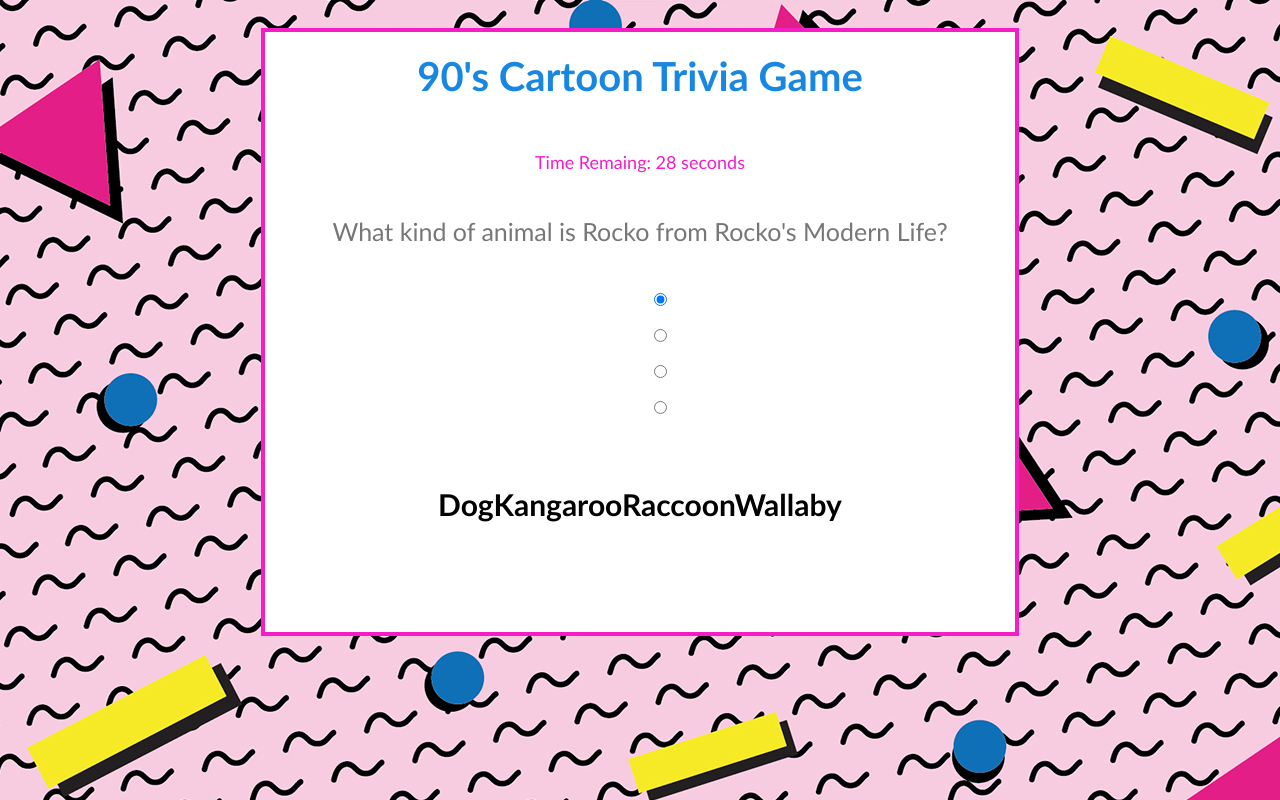
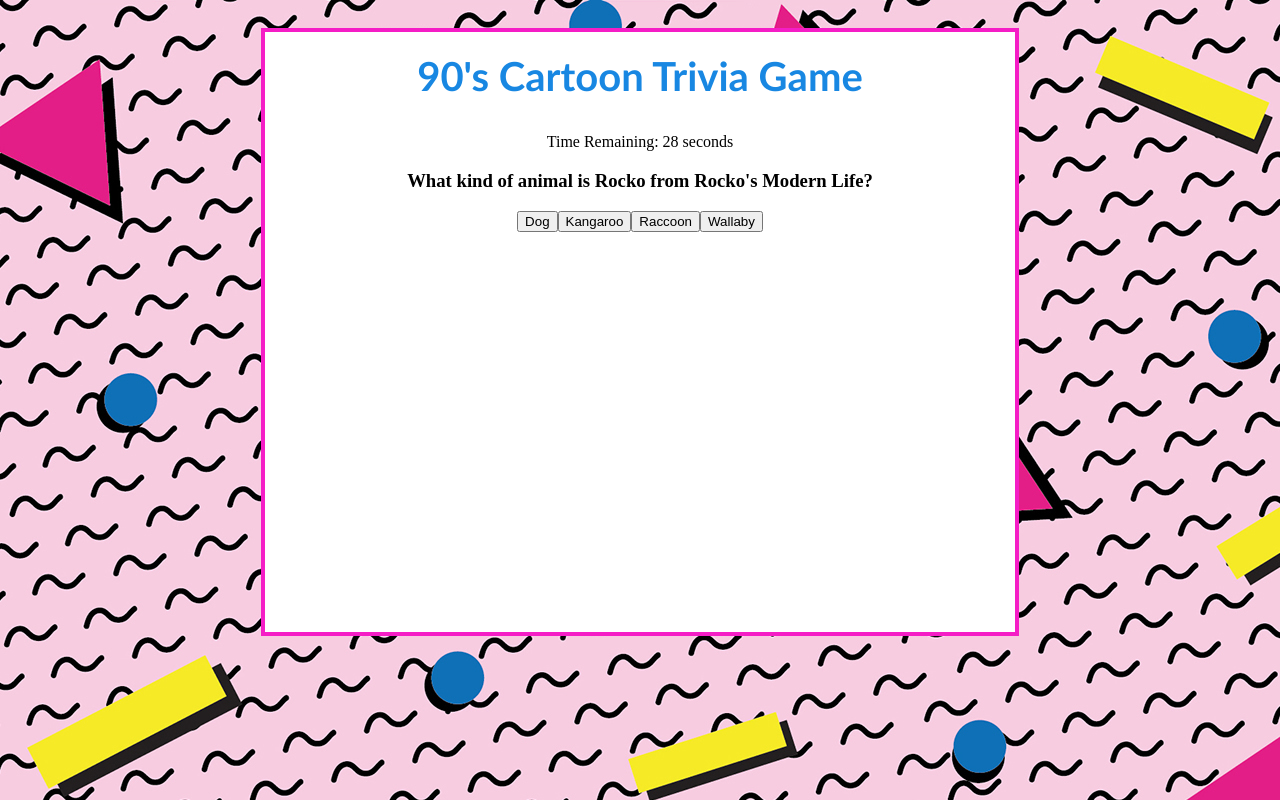
Before and after one commit to azaldana/Trivia-Game, a plain HTML site: page index.html in a window 1280 px wide. Both pictures are taken after a click on the button "Start Game". Drawn offline with nearby package versions, Linux system fonts and the light colour scheme.

Commit message:
recent updates

```diff
--- a/assets/javascript/app.js
+++ b/assets/javascript/app.js
@@ -1,209 +1,206 @@
 $(document).ready(function(){
 
+console.log('it works!');
+
 // Variables for scores and timer //
+var app = $('#second-content');
 var correctAnswer = 0;
 var wrongAnswer = 0;
 var unanswered = 0;
-var timer = 30;
+var timer;
+var remainingTime;
+var questionIndex = 0;
 var intervalId;
+
+
 
 // Function to begin the game which removes the start button, the p tag and begins the questions //
 
-var button = $("button");
-    button.click(function () {
-        $("#button").remove();
-        $("button").remove();
-        $("p").remove();
-        askQuestions();
-        $("form").show();
-})
+function start(){
+    var $start = $('<button>Start Game</button>');
+    $start.on('click', askQuestions);
+        app.empty();
+        app.append($start);
+        correctAnswer = 0;
+        wrongAnswer = 0;
+        unanswered = 0;
+        questionIndex = 0;
+}
 
-// Function that contains a for loop that will go through the questions array and ask the questions, as well as keep track of the score and answers picked by the user //
-
-function askQuestions(){
-
-    $("form").show();
-
-    setTimer();
-
-    for (var i=0; i<triviaQuestions.length; i++){
-
-        var response = $("#question");
-        response.append(triviaQuestions[i].question);
-
-        var choice = $("#choices");
-        choice.append(triviaQuestions[i].choices);
-
-
-        if (response === triviaQuestions[i].correctAnswer){
-            answerCorrect();
-
-        } else if (timer === 0) {
-            timeRunout();
-
-        } else {
-            answerIncorrect();
-        }
-        }
-    }
-    lastPage();
-
-
-// Below is the array that holds all the trivia questions, choices and answers //
-
-var triviaQuestions = [
-    {   question: "What kind of animal is Rocko from Rocko's Modern Life?",
-        choices: ["Dog", "Kangaroo", "Raccoon", "Wallaby"],
-        images:  ["images/rocko.jpg"],
-        answer: [3]
-        },
-
-    {   question: "What is Tommy Pickles' (Rugrats) brothers name?",
-        choices: ["Dil", "Phillip", "Chuckie", "Stu"],
-        images:  ["images/rugrats-01.jpg"],
-        answer: [0]
-        },
-
-    {   question: "What's the name of the fictional town where Rocket Power         takes place?",
-        choices: ["Ocean Beach", "Oceanside", "Ocean Shores", "Ocean City"],
-        images:  ["images/rocket-power.jpg"],
-        answer: [2]
-        },
-
-    {   question: "In which NYC borough does Arnold from 'Hey Arnold' live?",
-        choices: ["Bronx", "Brooklyn", "Manhattan", "Queens"],
-        images:  ["images/hey-arnold.jpg"],
-        answer: [1]
-        },
-
-    {   question: "Who does Doug Funny have a crush on in the series Doug?",
-        choices: ["Patti Mayonnaise", "Beebe Bluff", "Theda Funnie", "Connie Benge"],
-        images:  ["images/doug.jpg"],
-        answer: [0]
-        },
-
-    {   question: "What are the names of the Angry Beavers?",
-        choices: ["Tom and Jerry", "Bob and Evan", "Norbert and Daggett", "Curtis and Leo"],
-        images:  ["images/angry-beavers.jpg"],
-        answer: [2]
-        },
-
-    {   question: "What town is Spongebob from in Spongebob Squarepants?",
-        choices: ["Krusty Krab", "Rock Bottom", "Jellyfish Fields", "Bikini Bottom"],
-        images:  ["images/spongebob.jpg"],
-        answer: [3]
-        },
-
-    {   question: "What were the names of the twins on Rugrats?",
-        choices: ["Bill and Jill", "Phil and Lill", "Hank and Hannah", "Sally and Sam"],
-        images:  ["images/rugrats-02.jpg"],
-        answer: [1]
-        },
-
-    {   question: "In Ren and Stimpy, what kind of dog was Ren?",
-        choices: ["A Terrier", "A Corgi", "A Bulldog", "A Chihuahua"],
-        images:  ["images/ren-stimpy.jpg"],
-        answer: [3]
-        },
-
-    ];
+start();
 
 // Function to set the timer from 30 seconds, if time runs out then unanswered goes up and new page appears saying correct answer and image //
 
-function setTimer(){
+function displayClock(){
     clearInterval(intervalId);
     intervalId = setInterval(decrement, 1000);
 }
 
 function decrement(){
-    timer--;
-    $("#time").html("Time Remaing: " + timer + " seconds");
+    remainingTime--;
+    $("#clock").text(remainingTime + " seconds");
 
-        if (timer === 0){
+        if (remainingTime === 0){
             stop();
-            timeRunout();
+            showAnswer();
+            // app.empty();
+            // unanswered++;
+            // app.append('<h2>Times Up! The correct answer was: ' + question.answer + '</h2>');
         }
 }
 function stop(){
     clearInterval(intervalId);
 }
 
-// Function to start or reset the game, will reset correct, incorrect, unanswered questions and will begin the quiz all over again //
+// Function that contains a for loop that will go through the questions array and ask the questions, as well as keep track of the score and answers picked by the user //
 
-function resetGame() {
-    correctAnswer = 0;
-    wrongAnswer = 0;
-    unanswered = 0;
-    timer = 30;
-    askQuestions();
+function askQuestions(){
+    remainingTime = 30;
+    app.empty();
+    $("p").remove();
+
+    var question = triviaQuestions[questionIndex];
+    var $question = $('<div class="card">');
+    var clock = $('<div>Time Remaining: <span id ="clock">' + remainingTime + ' seconds' + '</span></div>');
+    // clock.append('Time Remaining' + remainingTime + 'seconds');
+    var $q = $('<h3>' + question.questions + '</h3>');
+    var $button;
+    timer = displayClock();
+
+    $question.append(clock);
+    $question.append($q);
+
+
+
+    for (var i=0; i<question.choices.length; i++){
+        $button = $('<button>' + question.choices[i] + '</button>');
+        $button.on('click', handleAnswer);
+
+        $question.append($button);
+
+    }
+
+    app.append($question);
+
 }
 
-// This function allows for a new screen to appear announcing that the question has been answered correctly //
+function handleAnswer(){
+    var value = $(this).text();
+    showAnswer(value);
+}
 
-function answerCorrect(){
-    correctAnswer++;
-    $("#quesion-answer").append("Correct! The Answer is " + triviaQuestions[i].answer);
-    $("#image").append(triviaQuestions[i].images);
-    setTimeout(threeSeconds, 3000);
+function showAnswer(userAnswer) {
+    question = triviaQuestions[questionIndex];
+    app.empty();
+    $img = $('<img>').attr('src', question.images);
 
-    function threeSeconds() {
-        askQuestions();
+    if (userAnswer === question.answer) {
+        correctAnswer++;
+        app.append('<h2>Correct! The answer is: ' + question.answer + '</h2>');
+        app.append($img);
+    } else {
+        wrongAnswer++;
+        app.append('<h2>Wrong! The answer was: ' + question.answer + '</h2>');
+        app.append($img);
+
+        } if (remainingTime === 0){
+            unanswered++;
+            app.append('<h2>Times Up! The correct answer was: ' + question.answer + '</h2>');
+            app.append($img);
+        }
+
+    questionIndex++;
+
+    if (questionIndex === triviaQuestions.length){
+        setTimeout(showScore, 3000);
+    } else {
+        setTimeout(askQuestions, 3000);
     }
 }
 
-// This function allows for a new screen to appear announcing that the question has been answered wrong and what the correct answer is //
+function showScore (){
+    $app.empty();
+    var $score = $("<h2>Let's See How You Did:</h2>");
+    $app.append($score);
+    var correct = $('<p>Correct Answers: ' + correctAnswer + '</p>');
+    var incorrect = $('<p>Incorrect Answers: ' + wrongAnswer + '</p>');
+    var missed = $('<p>Unanswered Questions: ' + unanswered + '</p>');
+    $app.append(correct, incorrect, missed);
 
-function answerIncorrect(){
-    wrongAnswer++;
-    $("#quesion-answer").append("Wrong! The Answer was " + triviaQuestions[i].answer);
-    $("#image").append(triviaQuestions[i].images);
-    setTimeout(threeSeconds, 3000);
-
-    function threeSeconds() {
-        askQuestions();
-    }
+    start();
 }
 
-// This function allows for a new screen to appear announcing that you ran out of time and what the correct answer to the question is //
 
-function timeRunout(){
-    unanswered++;
-    $("#quesion-answer").append("You Ran Out of Time! The Correct Answer was " + triviaQuestions[i].answer);
-    $("#image").append(triviaQuestions[i].images);
-    setTimeout(threeSeconds, 3000);
+// Below is the array that holds all the trivia questions, choices and answers //
 
-    function threeSeconds() {
-        askQuestions();
-    }
-}
+var triviaQuestions = [
+    {   questions: "What kind of animal is Rocko from Rocko's Modern Life?",
+        choices: ["Dog", "Kangaroo", "Raccoon", "Wallaby"],
+        images:  ["images/rocko.jpg"],
+        answer: "Wallaby"
+        },
 
-// This function allows for a new screen to appear announcing the final score of the game. This will happen once all questions have been asked //
+    {   questions: "What is Tommy Pickles' (Rugrats) brothers name?",
+        choices: ["Dil", "Phillip", "Chuckie", "Stu"],
+        images:  ["images/rugrats-01.jpg"],
+        answer: "Dil"
+        },
 
-function lastPage(){
-    $("#last-page").append("<p>Lets See How You Did:</p>");
-    $("#correct").append("Correct Answers: " + correctAnswer);
-    $("#incorrect").append("Incorrect Answers: " + wrongAnswer);
-    $("#unanswered").append("Unanswered Questions: " + unanswered);
+    {   questions: "What's the name of the fictional town where Rocket Power         takes place?",
+        choices: ["Ocean Beach", "Oceanside", "Ocean Shores", "Ocean City"],
+        images:  ["images/rocket-power.jpg"],
+        answer: "Ocean Shores"
+        },
 
-    var restart = $("#restart-btn");
-    restart.click(function () {
-        $("#restart-btn").remove();
-        lastPage().remove();
-        resetGame();
-    });
-}
+    {   questions: "In which NYC borough does Arnold from 'Hey Arnold' live?",
+        choices: ["Bronx", "Brooklyn", "Manhattan", "Queens"],
+        images:  ["images/hey-arnold.jpg"],
+        answer: "Brooklyn"
+        },
 
-// Hides the last page content from the main screen //
+    {   questions: "Who does Doug Funny have a crush on in the series Doug?",
+        choices: ["Patti Mayonnaise", "Beebe Bluff", "Theda Funnie", "Connie Benge"],
+        images:  ["images/doug.jpg"],
+        answer: "Patti Mayonnaise"
+        },
 
-$("#last-page").hide();
-$("#correct").hide();
-$("#incorrect").hide();
-$("#unanswered").hide();
-$("#restart-btn").hide();
-$("form").hide();
-// $(".button-02").hide();
-// $(".button-03").hide();
-// $(".button-04").hide();
+    {   questions: "What are the names of the Angry Beavers?",
+        choices: ["Tom and Jerry", "Bob and Evan", "Norbert and Daggett", "Curtis and Leo"],
+        images:  ["images/angry-beavers.jpg"],
+        answer: "Norbert and Daggett"
+        },
+
+    {   questions: "What town is Spongebob from in Spongebob Squarepants?",
+        choices: ["Krusty Krab", "Rock Bottom", "Jellyfish Fields", "Bikini Bottom"],
+        images:  ["images/spongebob.jpg"],
+        answer: "Bikini Bottom"
+        },
+
+    {   questions: "What were the names of the twins on Rugrats?",
+        choices: ["Bill and Jill", "Phil and Lill", "Hank and Hannah", "Sally and Sam"],
+        images:  ["images/rugrats-02.jpg"],
+        answer: "Phil and Lill"
+        },
+
+    {   questions: "In Ren and Stimpy, what kind of dog was Ren?",
+        choices: ["A Terrier", "A Corgi", "A Bulldog", "A Chihuahua"],
+        images:  ["images/ren-stimpy.jpg"],
+        answer: "A Chihuahua"
+        },
+
+    ];
+
+
+
+// Function to start or reset the game, will reset correct, incorrect, unanswered questions and will begin the quiz all over again //
+
+// function resetGame() {
+//     correctAnswer = 0;
+//     wrongAnswer = 0;
+//     unanswered = 0;
+//     timer = 30;
+//     askQuestions();
+// }
 
 
 //end of document ready function//
--- a/index.html
+++ b/index.html
@@ -16,51 +16,23 @@
 
             <p>Think You Know 90's Cartoons? Click below to test your skills!</p>
 
-            <!-- <div id="button"> -->
-            <button id ="button">Start Game</button>
-            <!-- </div> -->
+        <section id ="second-content">
 
+            <!-- <button id ="button">Start Game</button>
 
             <br>
 
-            <section id="question-answer">
-
                 <div id="time"></div>
 
-                <div id="last-page"></div>
+                <div id="question"></div>
+
+                <div id ="title"></div>
+
+                <div id ="image"></div>
 
                 <br>
 
-                <div id="question"></div>
-                <div id="choices">
-                    <ul>
-                        <form>
-                            <div id="one"><input type="radio" name="choice" value="A" checked></div>
-
-                            <div id="two"><input type="radio" name="choice" value="B"></div>
-
-                            <div id="three"><input type="radio" name="choice" value="C"></div>
-
-                            <div id="four"><input type="radio" name="choice" value="D"></div>
-
-                        </form>
-                        <!-- <button class ="button-01"></button>
-
-                        <br>
-
-                        <button class ="button-02"></button>
-
-                        <br>
-
-                        <button class ="button-03"></button>
-
-                        <br>
-
-                        <button class ="button-04"></button> -->
-
-                        <br>
-                    </ul>
-                </div>
+                <div id="last-page"></div>
 
                 <div id="correct"></div>
                 <div id="incorrect"></div>
@@ -68,9 +40,9 @@
 
                 <br>
 
-                <button id="restart-btn">Restart Game?</button>
+                <button id="restart-btn">Restart Game?</button> -->
 
-                <div id ="image"></div>
+
             </section>
 
         </section>
```
